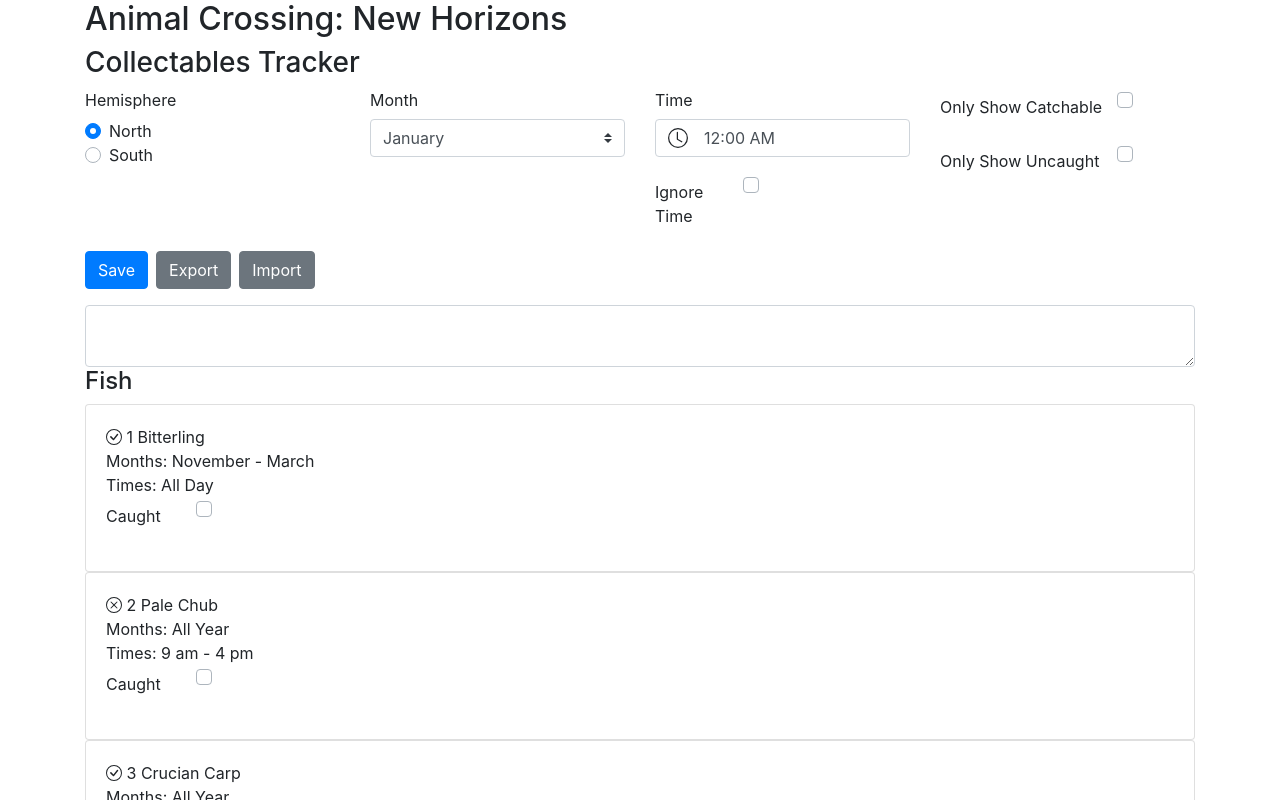
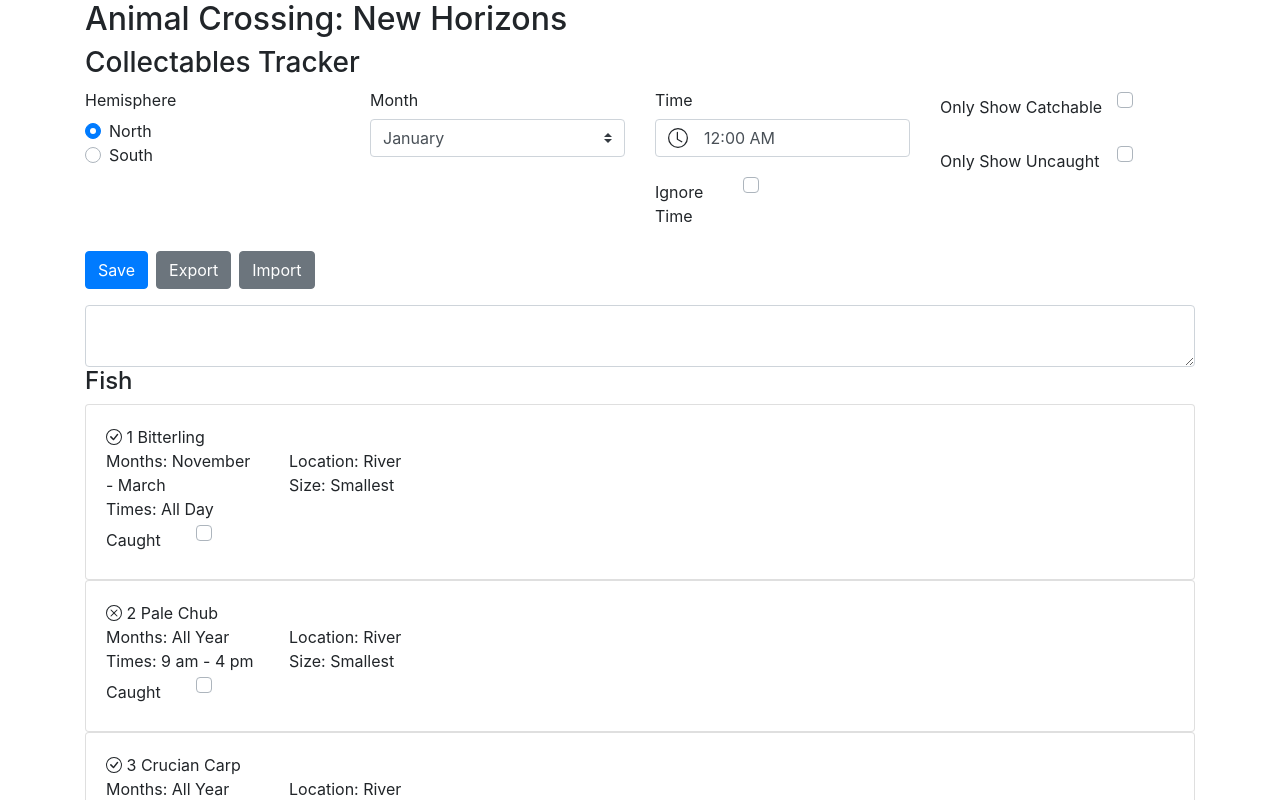
Before and after one commit to nikkocampbell/acnh-tracker, a Vue app: page / in a window 1280 px wide. Shown: the top 800 px of the page. Built offline with nearby package versions, Linux system fonts and the light colour scheme.

Commit message:
Layout change

```diff
--- a/src/components/Catchable.vue
+++ b/src/components/Catchable.vue
@@ -1,16 +1,38 @@
 <template>
   <div style="">
+    <b-row>
+      <b-col>
         <b-icon :icon="catchableIcon" />
         {{ value.id }} {{ value.name }}
+      </b-col>
+    </b-row>
+    <b-row>
+      <b-col cols="2">
+        <span>
+          Months: {{ formattedMonths }}
+        </span>
         <br />
-    Months: {{ formattedMonths }}
+        <span>
+          Times: {{ formattedTimes }}
+        </span>
+      </b-col>
+      <b-col>
+        <span>
+          Location: {{ value.location }}
+        </span>
         <br />
-    Times: {{ formattedTimes }}
-    <br />
-    <b-row></b-row>
-    <b-form-group label="Caught" label-cols="1">
+        <span>
+          Size: {{ value.size}}
+        </span>
+      </b-col>
+    </b-row>
+    <b-row>
+      <b-col>
+        <b-form-group label="Caught" label-cols="1" class="mb-0">
           <b-form-checkbox v-model="caught"/>
         </b-form-group>
+      </b-col>
+    </b-row>
   </div>
 </template>
 
```
Lines whose indentation alone changed are shown as unchanged.
